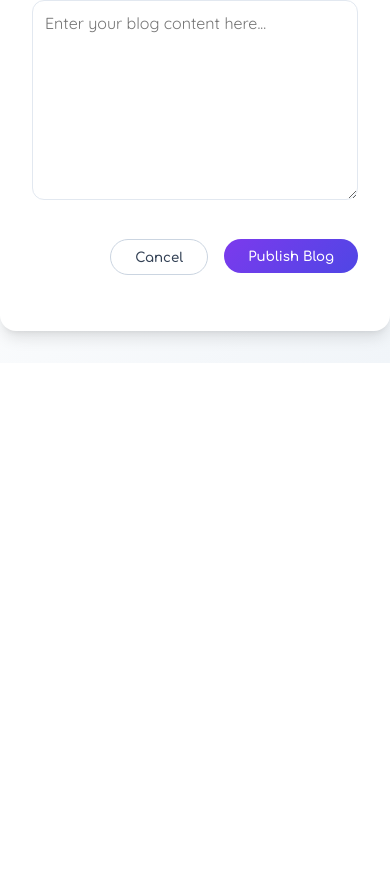
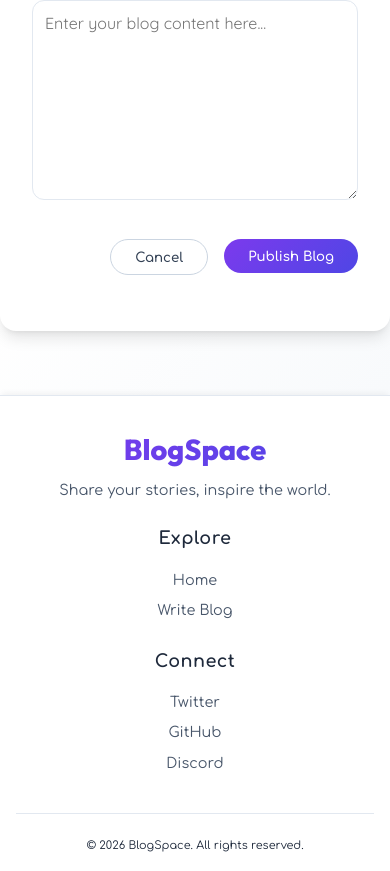
Before and after one commit to palakjagpal/BlogSpace, a React (Vite) app: page /create in a window 390 px wide. Shown: the part 671-1542 px from the top of the page. Before the commit the page ends 1034 px from the top, so only its background shows below. Built offline with nearby package versions, Linux system fonts and the light colour scheme; no server answers.

Commit message:
Added Error Handling and Footer

```diff
--- a/src/Style.css
+++ b/src/Style.css
@@ -586,3 +586,128 @@ body {
   font-weight: 500;
   color: var(--primary);
 }
+
+/* ===== FOOTER ===== */
+.footer {
+  background: rgba(255, 255, 255, 0.95);
+  backdrop-filter: blur(10px);
+  border-top: 1px solid var(--gray-200);
+  margin-top: 4rem;
+  padding: 3rem 2rem 1.5rem;
+  box-shadow: 0 -4px 6px -2px rgba(0, 0, 0, 0.05);
+}
+
+.footer-container {
+  max-width: 1200px;
+  margin: 0 auto;
+  display: flex;
+  flex-wrap: wrap;
+  justify-content: space-between;
+  gap: 2rem;
+}
+
+.footer-brand h2 {
+  font-size: 1.8rem;
+  font-weight: 800;
+  background: linear-gradient(135deg, var(--primary), var(--secondary));
+  background-clip: text;
+  -webkit-background-clip: text;
+  color: transparent;
+  font-family: "Outfit";
+  margin-bottom: 0.5rem;
+}
+
+.footer-brand p {
+  color: var(--gray-600);
+  max-width: 250px;
+  font-size: 0.9rem;
+}
+
+.footer-links {
+  display: flex;
+  flex-wrap: wrap;
+  gap: 3rem;
+}
+
+.footer-section h4 {
+  font-size: 1rem;
+  font-weight: 700;
+  color: var(--gray-800);
+  margin-bottom: 1rem;
+  letter-spacing: 0.5px;
+}
+
+.footer-section ul {
+  list-style: none;
+  padding: 0;
+  margin: 0;
+}
+
+.footer-section ul li {
+  margin-bottom: 0.6rem;
+}
+
+.footer-section ul li a {
+  text-decoration: none;
+  color: var(--gray-600);
+  transition: color 0.2s;
+  font-size: 0.9rem;
+}
+
+.footer-section ul li a:hover {
+  color: var(--primary);
+}
+
+.footer-bottom {
+  text-align: center;
+  margin-top: 3rem;
+  padding-top: 1.5rem;
+  border-top: 1px solid var(--gray-200);
+  color: var(--gray-500);
+  font-size: 0.8rem;
+}
+
+/* ===== RESPONSIVE FOOTER ===== */
+@media (max-width: 768px) {
+  .footer {
+    padding: 2rem 1rem 1rem;
+  }
+
+  .footer-container {
+    flex-direction: column;
+    align-items: center;
+    text-align: center;
+    gap: 1.5rem;
+  }
+
+  .footer-brand p {
+    max-width: 100%;
+    margin: 0 auto;
+  }
+
+  .footer-links {
+    justify-content: center;
+    gap: 2rem;
+  }
+
+  .footer-section h4 {
+    font-size: 1.1rem;
+  }
+}
+
+@media (max-width: 480px) {
+  .footer-links {
+    flex-direction: column;
+    gap: 1.2rem;
+    text-align: center;
+  }
+
+  .footer-section ul li {
+    margin-bottom: 0.4rem;
+  }
+
+  .footer-bottom {
+    margin-top: 2rem;
+    font-size: 0.7rem;
+  }
+}
--- /dev/null
+++ b/src/components/Footer.tsx
@@ -0,0 +1,47 @@
+import {Link }  from "react-router";
+import "../Style.css";
+
+function Footer(){
+    const currentYear = new Date().getFullYear();
+
+    return(
+        <>
+            <footer className="footer">
+            <div className="footer-container">
+                <div className="footer-brand">
+                <h2>BlogSpace</h2>
+                <p>Share your stories, inspire the world.</p>
+                </div>
+
+                <div className="footer-links">
+                <div className="footer-section">
+                    <h4>Explore</h4>
+                    <ul>
+                    <li><Link to="/">Home</Link></li>
+                    <li><Link to="/create">Write Blog</Link></li>
+                    </ul>
+                </div>
+
+
+
+                <div className="footer-section">
+                    <h4>Connect</h4>
+                    <ul>
+                    <li><a href="https://x.com/">Twitter</a></li>
+                    <li><a href="https://github.com/">GitHub</a></li>
+                    <li><a href="https://discord.com/">Discord</a></li>
+                    </ul>
+                </div>
+                </div>
+            </div>
+
+            <div className="footer-bottom">
+                <p>&copy; {currentYear} BlogSpace. All rights reserved.</p>
+            </div>
+    </footer>
+
+        </>
+    )
+}
+
+export default Footer;
--- a/src/pages/BlogDetail.tsx
+++ b/src/pages/BlogDetail.tsx
@@ -6,6 +6,7 @@ import Tags from '../components/Tags';
 import Confirm from "../components/Confirm.tsx";
 import type { BlogType } from "../Store/BlogStore";
 import "../Style.css";
+import Footer from "../components/Footer.tsx";
 
 
 function BlogDetail(){
@@ -104,6 +105,8 @@ function BlogDetail(){
                 )
             }
 
+            <Footer />
+
         </>
     )
 }
--- a/src/pages/CreateBlog.tsx
+++ b/src/pages/CreateBlog.tsx
@@ -4,6 +4,7 @@ import { createBlog } from "../blogApi/blogApi";
 import toast from "react-hot-toast";
 import { useNavigate } from "react-router-dom";
 import "../Style.css";
+import Footer from "../components/Footer.tsx";
 
 function CreateBlog(){
     const [form, setform] = useState<BlogType>({
@@ -13,20 +14,76 @@ function CreateBlog(){
         tags : [],
     });
 
+    type value_type={
+        title ?: string;
+        content ?: string;
+        author ?: string;
+        tags ?: string[];
+    }
+
+    const [error, seterror] = useState<value_type>({});
+
+    const title_regex = /^[A-Za-z0-9 "]+$/;
+    const author_regex = /^[A-Za-z ]+$/;
+    const content_regex = /^[A-Za-z0-9 .,!?'"()-]+$/;
+    const tag_regex = /^[A-Za-z0-9 ]+$/;
+
     const navigate = useNavigate();
+
+    function validateForm(){
+        const newError : value_type = {};
+        if(!form.title) {
+            newError.title = "Title is required";
+        }else if(!title_regex.test(form.title)){
+            newError.title = "Title can only contain letters, numbers, spaces and double quotes";
+        }
+
+        if(!form.author) {
+            newError.author = "Author name is required";
+        }else if(!author_regex.test(form.author)){
+            newError.author = "Author name can only contain letters and spaces";
+        }
+
+        if(form.tags.length === 0){
+            newError.tags = "At least one tag is required";
+        }else if(!form.tags.every(tag => tag_regex.test(tag))){
+            newError.tags = "Tags can only contain letters, numbers and spaces";
+        }
+
+        if(!form.content) {
+            newError.content = "Content is required";
+        }else if(!content_regex.test(form.content)){
+            newError.content = "Content can only contain letters, numbers, spaces and basic punctuation";
+        }
+
+        seterror(newError);
+        return Object.keys(newError).length === 0;
+    }
 
     async function handleSubmit(e : React.FormEvent<HTMLFormElement>){
         e.preventDefault();
+        if(validateForm()){
             try{
                 await createBlog(form);
-            toast.success("Blog created successfully");
                 console.log(form);
                 console.log("Blog created successfully");
+                toast.success("Blog created successfully");
+                setform({
+                    title : "",
+                    content : "",
+                    author : "",
+                    tags : [],
+                })
                 navigate("/");
             }catch (error) {
                 toast.error("Error creating blog");
                 console.error("Error creating blog", error);
             }
+        }
+    }
+
+    function onCancel(){
+        navigate("/");
     }
 
     return(
@@ -39,23 +96,28 @@ function CreateBlog(){
                 <form onSubmit={handleSubmit}>
                     <div className="input">
                         <label>Title</label>
-                        <input type="text" value={form.title} placeholder="Enter you blog title" onChange={(e) => setform({...form, title : e.target.value})}/>
+                        <input type="text" value={form.title} placeholder="Enter you blog title" onChange={(e) =>
+                            setform({...form, title : e.target.value})}/>
+                        {error.title && <span className="error">{error.title}</span>}
                     </div>
                     <div className="input">
                         <label>Author Name</label>
                         <input type="text" value={form.author} placeholder="Enter author's name" onChange={(e) => setform({...form, author : e.target.value})}/>
+                        {error.author && <span className="error">{error.author}</span>}
                     </div>
                     <div className="input">
                         <label>Tags</label>
                         <input type="text" value={form.tags.join(", ")} placeholder="tag1, tag2, tag3,....." onChange={(e) => setform({...form, tags : e.target.value.split(", ").map((tag) => tag.trim())})}/>
+                        {error.tags && <span className="error">{error.tags}</span>}
                     </div>
                     <div className="input">
                         <label>Content</label>
                         <textarea value={form.content} placeholder="Enter your blog content here..." onChange={(e) => setform({...form, content : e.target.value})}/>
+                        {error.content && <span className="error">{error.content}</span>}
                     </div>
                     <div className="input buttons">
-                        <div className="cancel">
-                            <button>Cancel</button>
+                        <div className="cancel" >
+                            <button onClick={onCancel}>Cancel</button>
                         </div>
                         <div className="publish">
                             <button>Publish Blog</button>
@@ -65,6 +127,7 @@ function CreateBlog(){
 
             </div>
 
+            <Footer />
         </>
     )
 }
--- a/src/pages/EditBlog.tsx
+++ b/src/pages/EditBlog.tsx
@@ -4,6 +4,7 @@ import {getBlogById, updateBlog} from "../blogApi/blogApi";
 import toast from "react-hot-toast";
 import "../Style.css";
 import type { BlogType } from "../Store/BlogStore";
+import Footer from "../components/Footer.tsx";
 
 
 function EditBlog(){
@@ -95,6 +96,8 @@ function EditBlog(){
                 </form>
 
             </div>
+
+            <Footer />
         </>
     )
 }
--- a/src/pages/Home.tsx
+++ b/src/pages/Home.tsx
@@ -5,6 +5,7 @@ import { getBlogs } from "../blogApi/blogApi";
 import toast from "react-hot-toast";
 import Blogcard from "../components/Blogcard";
 import "../Style.css";
+import Footer from "../components/Footer.tsx";
 
 
 function Home(){
@@ -118,6 +119,7 @@ function Home(){
                         </div>
                     )
                 }
+                <Footer />
         </>
     )
 }
```
Lines whose indentation alone changed are shown as unchanged.
